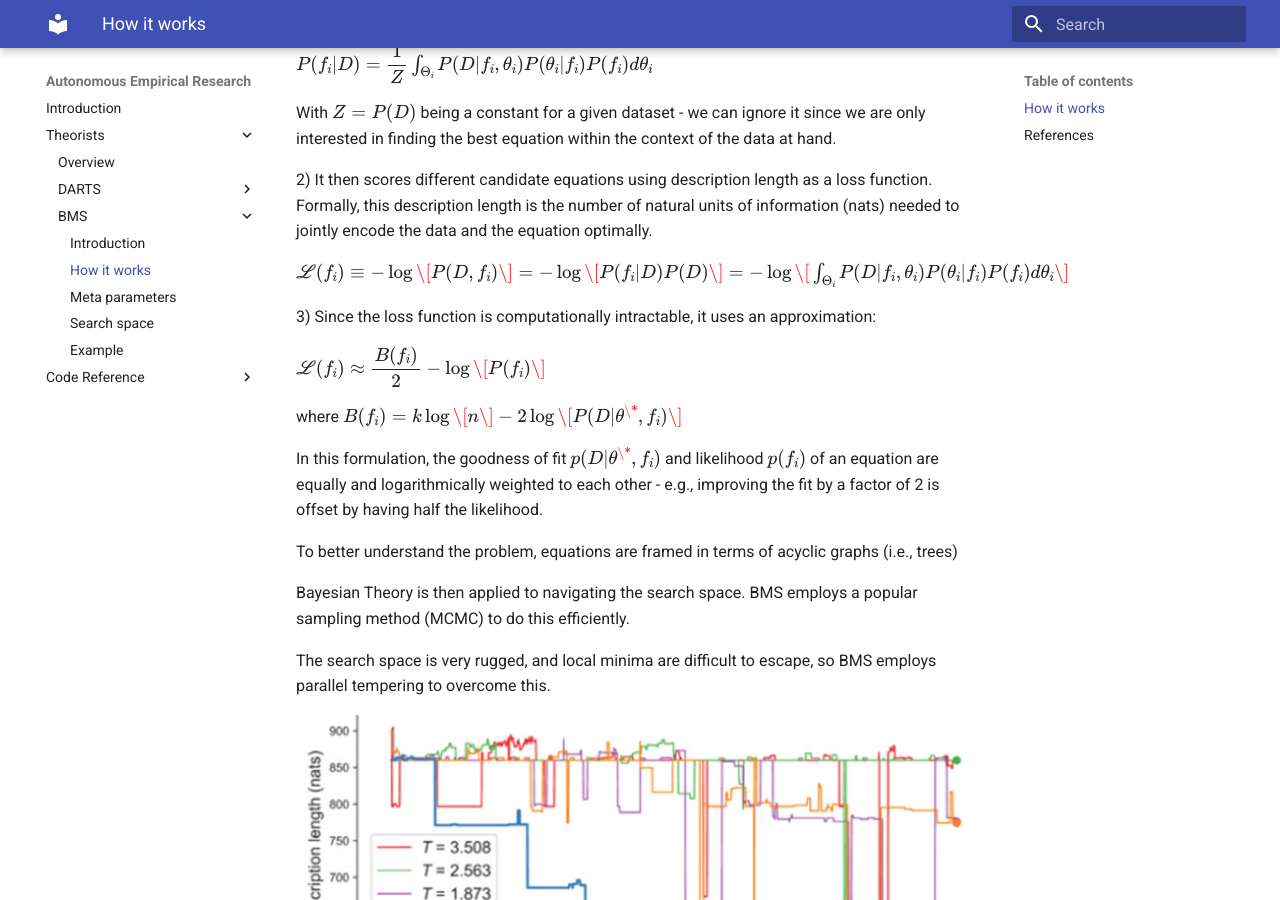
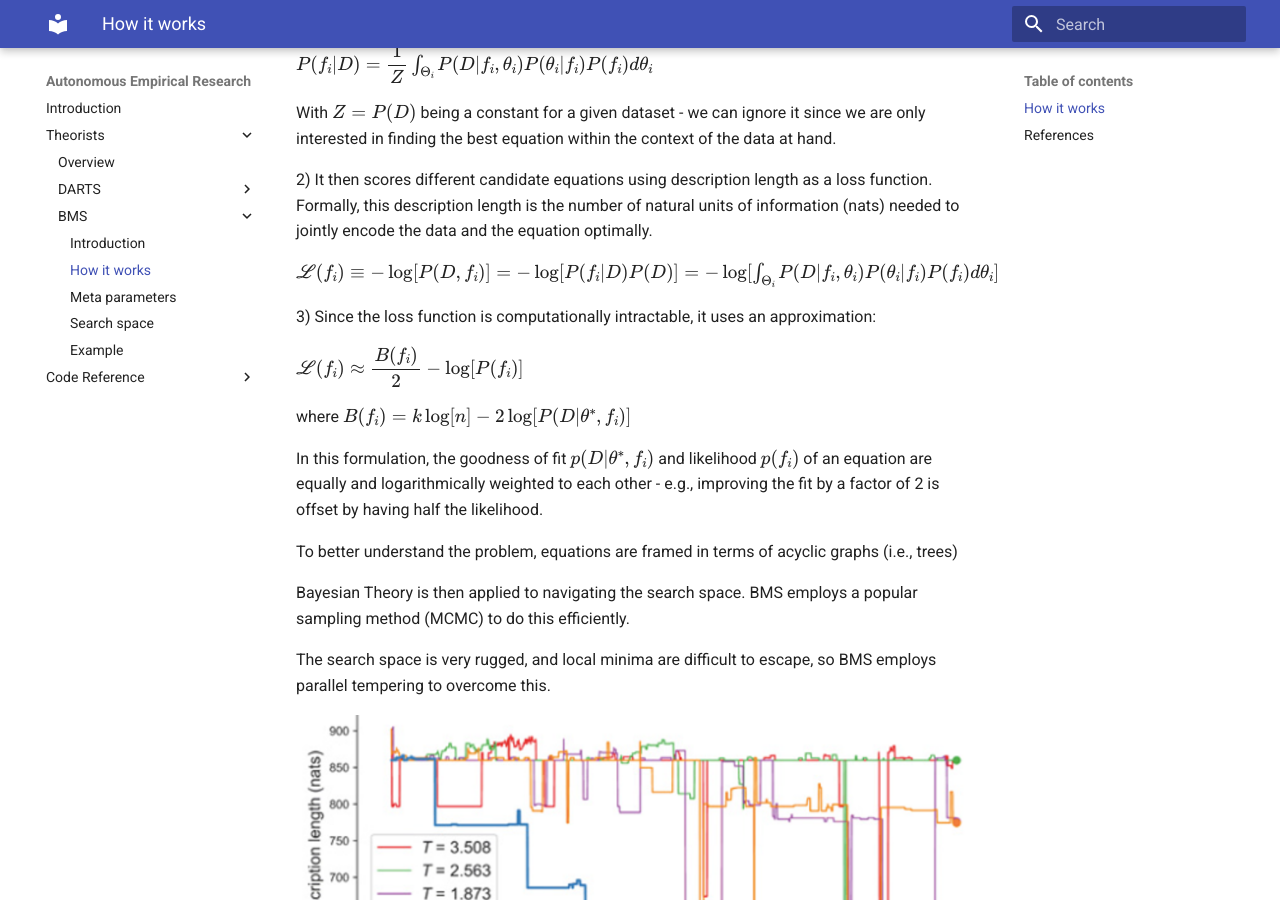
Before and after one commit to AutoResearch/autora, an MkDocs documentation site: the page built from docs/theorist/bms/how_it_works.md, in a window 1280 px wide and 900 px high, scrolled down 821 px. Built offline with MkDocs 1.6.1 and Material for MkDocs 9.7.7, drawn with Linux system fonts in a browser that asks for light colours.

```diff
--- a/docs/theorist/bms/how_it_works.md
+++ b/docs/theorist/bms/how_it_works.md
@@ -30,15 +30,15 @@ With $Z=P(D)$ being a constant for a given dataset - we can ignore it since we a
 
 2) It then scores different candidate equations using description length as a loss function. Formally, this description length is the number of natural units of information (nats) needed to jointly encode the data and the equation optimally.
 
-$\mathscr{L}(f_i)\equiv-\log\[P(D,f_i)\]=-\log\[P(f_i|D)P(D)\]=-\log\[\int_{\Theta_i}P(D|f_i,\theta_i)P(\theta_i|f_i)P(f_i)d\theta_i\]$
+$\mathscr{L}(f_i)\equiv-\log[P(D,f_i)]=-\log[P(f_i|D)P(D)]=-\log[\int_{\Theta_i}P(D|f_i,\theta_i)P(\theta_i|f_i)P(f_i)d\theta_i]$
 
 3) Since the loss function is computationally intractable, it uses an approximation:
 
-$\mathscr{L}(f_i)\approx\dfrac{B(f_i)}{2} - \log\[P(f_i)\]$
+$\mathscr{L}(f_i)\approx\dfrac{B(f_i)}{2} - \log[P(f_i)]$
 
-where $B(f_i)=k\log\[n\] - 2\log\[P(D|\theta^\*,f_i)\]$
+where $B(f_i)=k\log[n] - 2\log[P(D|\theta^*,f_i)]$
 
-In this formulation, the goodness of fit $p(D|\theta^\*,f_i)$ and likelihood $p(f_i)$ of an equation are equally and logarithmically weighted to each other - e.g., improving the fit by a factor of 2 is offset by having half the likelihood.
+In this formulation, the goodness of fit $p(D|\theta^*,f_i)$ and likelihood $p(f_i)$ of an equation are equally and logarithmically weighted to each other - e.g., improving the fit by a factor of 2 is offset by having half the likelihood.
 
 To better understand the problem, equations are framed in terms of acyclic graphs (i.e., trees)
 
```
